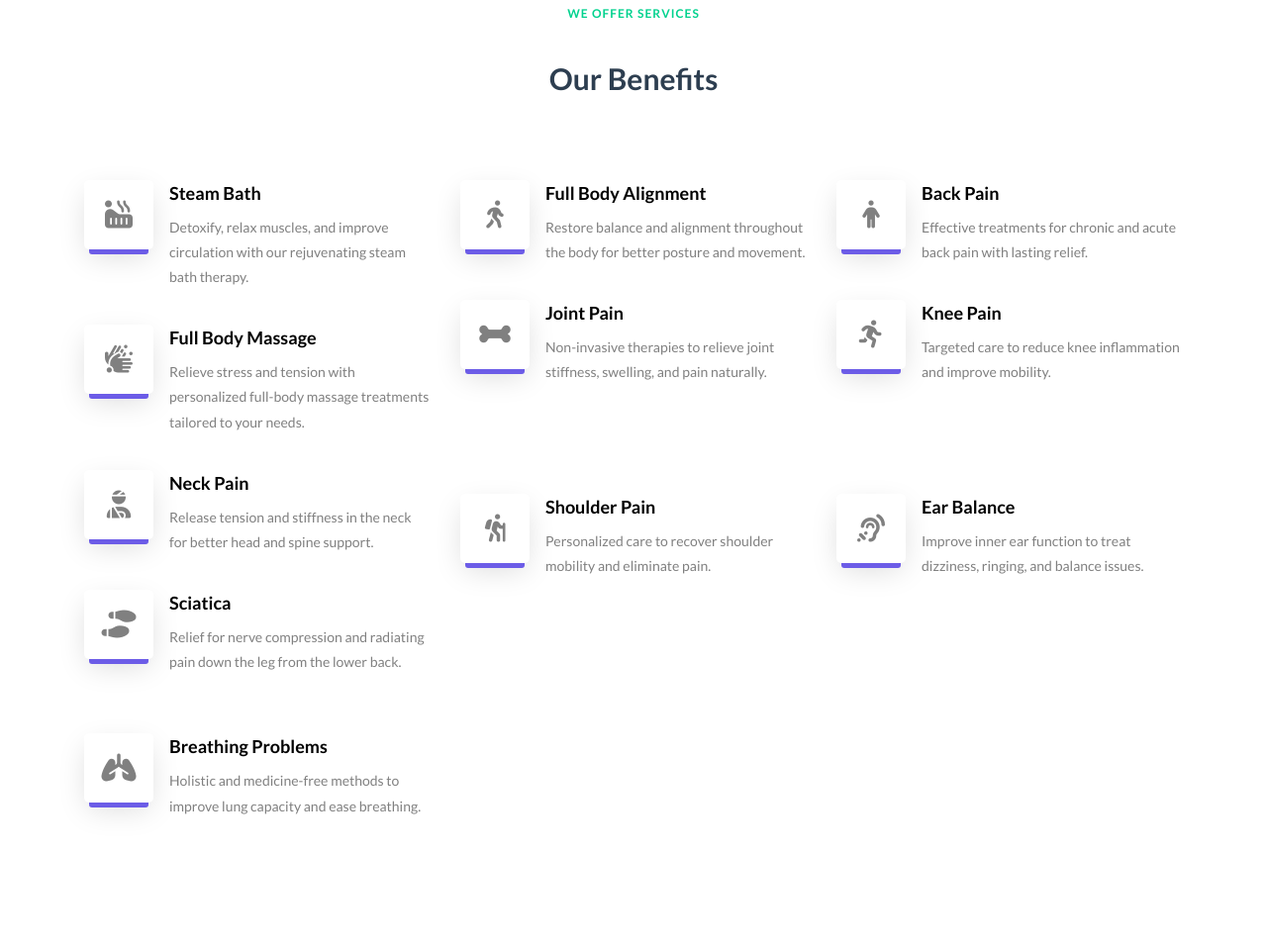
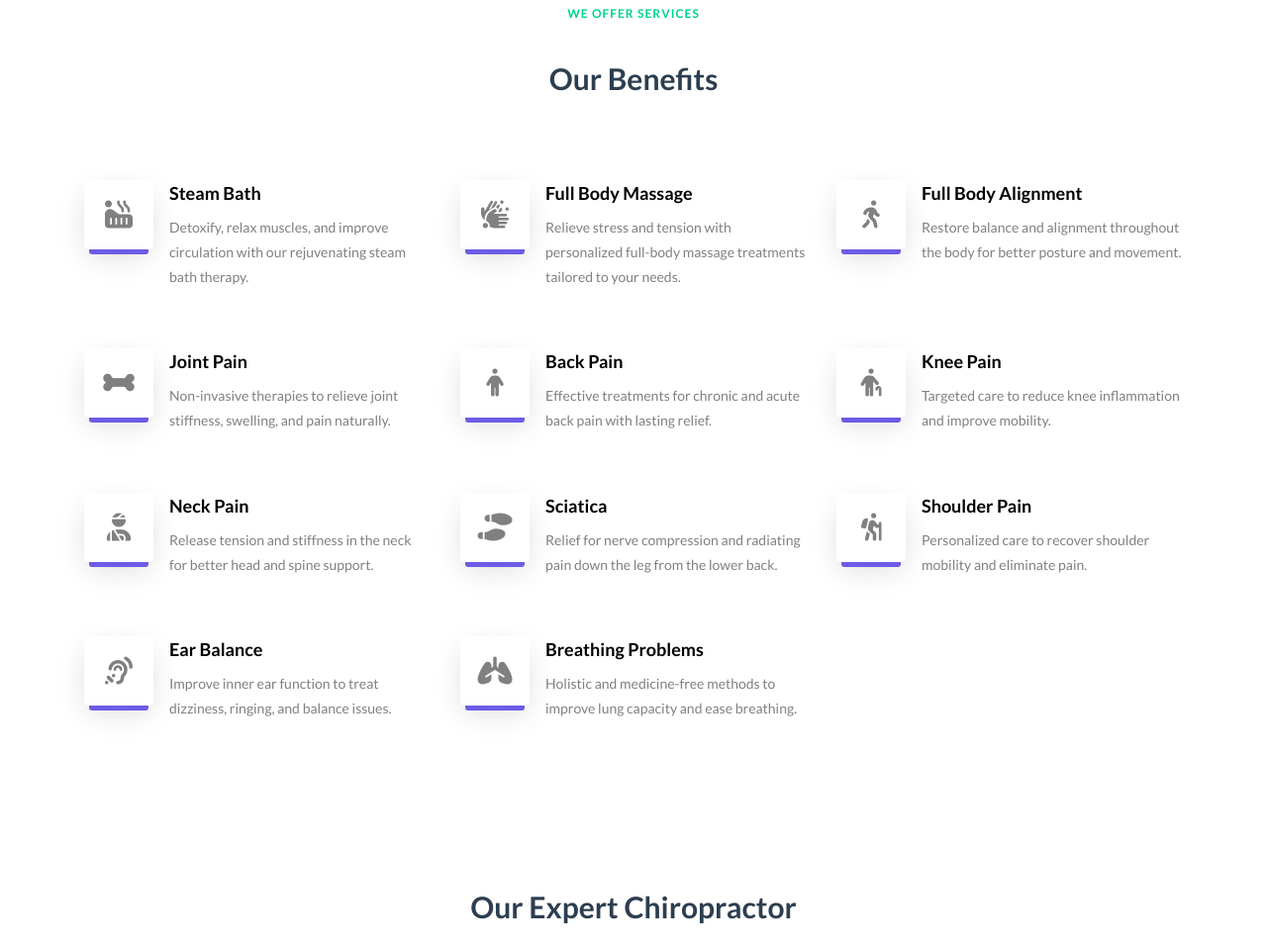
Before and after one commit to fabinzzx/rajaguruwellness, a plain HTML site: page index.html in a window 1280 px wide. Shown: the part 3304-4262 px from the top of the page at 99% size. Drawn offline with nearby package versions, Linux system fonts and the light colour scheme; some packages are replaced by stand-ins of ours; files that its build step writes are made by us from their sources; no server answers.

Commit message:
updated with changes

```diff
--- a/index.html
+++ b/index.html
@@ -318,7 +318,8 @@
       </div>
     </div>
     <div class="row">
-<!-- Steam Bath & Full Body Massage -->
+
+      <!-- Steam Bath -->
       <div class="col-md-4 services ftco-animate">
         <div class="d-block d-flex">
           <div class="icon d-flex justify-content-center align-items-center">
@@ -329,7 +330,10 @@
             <p>Detoxify, relax muscles, and improve circulation with our rejuvenating steam bath therapy.</p>
           </div>
         </div>
+      </div>
 
+      <!-- Full Body Massage -->
+      <div class="col-md-4 services ftco-animate">
         <div class="d-block d-flex">
           <div class="icon d-flex justify-content-center align-items-center">
             <i class="fa-solid fa-hands-bubbles fa-2x"></i>
@@ -350,11 +354,12 @@
           <div class="media-body pl-3">
             <h3 class="heading">Full Body Alignment</h3>
             <p>Restore balance and alignment throughout the body for better posture and movement.</p>
-
+          </div>
         </div>
       </div>
 
       <!-- Joint Pain -->
+      <div class="col-md-4 services ftco-animate mt-4">
         <div class="d-block d-flex">
           <div class="icon d-flex justify-content-center align-items-center">
             <i class="fa-solid fa-bone fa-2x"></i>
@@ -362,13 +367,12 @@
           <div class="media-body pl-3">
             <h3 class="heading">Joint Pain</h3>
             <p>Non-invasive therapies to relieve joint stiffness, swelling, and pain naturally.</p>
-
           </div>
         </div>
       </div>
 
-      <!-- Back Pain & Knee -->
-      <div class="col-md-4 services ftco-animate">
+      <!-- Back Pain -->
+      <div class="col-md-4 services ftco-animate mt-4">
         <div class="d-block d-flex">
           <div class="icon d-flex justify-content-center align-items-center">
             <i class="fa-solid fa-person fa-2x"></i>
@@ -376,24 +380,25 @@
           <div class="media-body pl-3">
             <h3 class="heading">Back Pain</h3>
             <p>Effective treatments for chronic and acute back pain with lasting relief.</p>
-
+          </div>
         </div>
       </div>
 
+      <!-- Knee Pain -->
+      <div class="col-md-4 services ftco-animate mt-4">
         <div class="d-block d-flex">
           <div class="icon d-flex justify-content-center align-items-center">
-            <i class="fa-solid fa-person-running fa-2x"></i>
+            <i class="fa-solid fa-person-cane fa-2x"></i>
           </div>
           <div class="media-body pl-3">
             <h3 class="heading">Knee Pain</h3>
             <p>Targeted care to reduce knee inflammation and improve mobility.</p>
-
           </div>
         </div>
       </div>
 
-      <!-- Neck, Sciatica -->
-      <div class="col-md-4 services ftco-animate">
+      <!-- Neck Pain -->
+      <div class="col-md-4 services ftco-animate mt-4">
         <div class="d-block d-flex">
           <div class="icon d-flex justify-content-center align-items-center">
             <i class="fa-solid fa-user-injured fa-2x"></i>
@@ -401,10 +406,12 @@
           <div class="media-body pl-3">
             <h3 class="heading">Neck Pain</h3>
             <p>Release tension and stiffness in the neck for better head and spine support.</p>
-
+          </div>
         </div>
       </div>
 
+      <!-- Sciatica -->
+      <div class="col-md-4 services ftco-animate mt-4">
         <div class="d-block d-flex">
           <div class="icon d-flex justify-content-center align-items-center">
             <i class="fa-solid fa-shoe-prints fa-2x"></i>
@@ -412,7 +419,6 @@
           <div class="media-body pl-3">
             <h3 class="heading">Sciatica</h3>
             <p>Relief for nerve compression and radiating pain down the leg from the lower back.</p>
-
           </div>
         </div>
       </div>
@@ -426,23 +432,9 @@
           <div class="media-body pl-3">
             <h3 class="heading">Shoulder Pain</h3>
             <p>Personalized care to recover shoulder mobility and eliminate pain.</p>
-
           </div>
         </div>
       </div>
-
-      <!-- Migraine -->
-    <!--   <div class="col-md-4 services ftco-animate mt-4">
-        <div class="d-block d-flex">
-          <div class="icon d-flex justify-content-center align-items-center">
-            <i class="fa-solid fa-head-side-virus fa-2x"></i>
-          </div>
-          <div class="media-body pl-3">
-            <h3 class="heading">Migraine</h3>
-            <p>Drug-free migraine therapies that target root causes and promote relaxation.</p>
-           </div>
-        </div>
-      </div> -->
 
       <!-- Ear Balance -->
       <div class="col-md-4 services ftco-animate mt-4">
@@ -453,7 +445,6 @@
           <div class="media-body pl-3">
             <h3 class="heading">Ear Balance</h3>
             <p>Improve inner ear function to treat dizziness, ringing, and balance issues.</p>
-
           </div>
         </div>
       </div>
@@ -467,7 +458,6 @@
           <div class="media-body pl-3">
             <h3 class="heading">Breathing Problems</h3>
             <p>Holistic and medicine-free methods to improve lung capacity and ease breathing.</p>
-
           </div>
         </div>
       </div>
@@ -475,6 +465,7 @@
     </div>
   </div>
 </section>
+
 
 <section class="ftco-section ftco-no-pb ftco-no-pt">
   <div class="container-fluid px-md-0">
```
Lines whose indentation alone changed are shown as unchanged.
